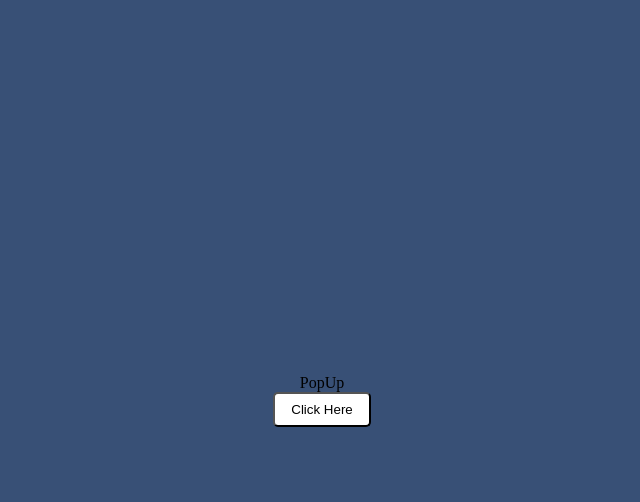
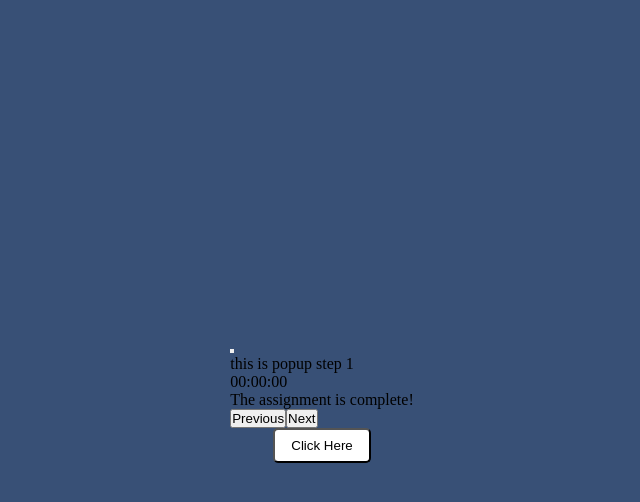
Before and after one commit to Babajide777/skonic-test, a Next.js app: page / in a window 1280 px wide. Both pictures are taken after a click on the button "Click Here". Shown: the top 502 px of the page, without its empty margins (318-958 px from the left). Built offline with nearby package versions, Linux system fonts and the light colour scheme.

Commit message:
layout of popup done

```diff
--- a/components/PopUp.jsx
+++ b/components/PopUp.jsx
@@ -1,7 +1,29 @@
 import React from "react";
 
 const PopUp = () => {
-  return <div>PopUp</div>;
+  return (
+    <div className="pop-up">
+      <button className="close"></button>
+      <StepOne />
+      <StepTwo />
+      <StepThree />
+
+      <button className="previous">Previous</button>
+      <button className="next">Next</button>
+    </div>
+  );
+};
+
+const StepOne = () => {
+  return <div className="step-one">this is popup step 1</div>;
+};
+
+const StepTwo = () => {
+  return <div className="step-two">00:00:00</div>;
+};
+
+const StepThree = () => {
+  return <div className="step-three">The assignment is complete!</div>;
 };
 
 export default PopUp;
--- a/pages/index.js
+++ b/pages/index.js
@@ -1,10 +1,12 @@
 import Head from "next/head";
 import { Inter } from "@next/font/google";
 import PopUp from "@/components/PopUp";
+import { useState } from "react";
 
 const inter = Inter({ subsets: ["latin"] });
 
 export default function Home() {
+  const [showPopUp, setShowPopUp] = useState(false);
   return (
     <>
       <Head>
@@ -14,8 +16,10 @@ export default function Home() {
         <link rel="icon" href="/favicon.ico" />
       </Head>
       <main>
-        <PopUp />
-        <button className="main-btn">Click Here</button>
+        {showPopUp && <PopUp />}
+        <button className="main-btn" onClick={() => setShowPopUp(!showPopUp)}>
+          Click Here
+        </button>
       </main>
     </>
   );
```
